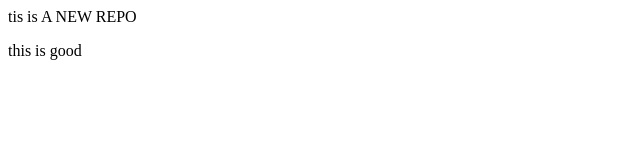
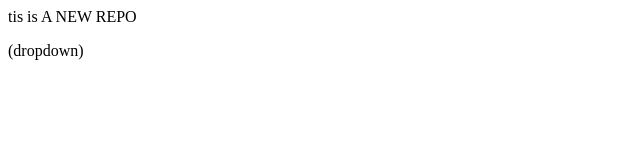
Before and after one commit to Sumit031217/localrepo, a plain HTML site: page index.html in a window 1280 px wide. Shown: the full height of the page, 0-640 px from the left. Drawn offline with Linux system fonts and the light colour scheme.

```diff
--- a/index.html
+++ b/index.html
@@ -1,2 +1,2 @@
 <p>tis is A NEW REPO</p>
-<p>this is good</p>
+<p>(dropdown)</p>
```
